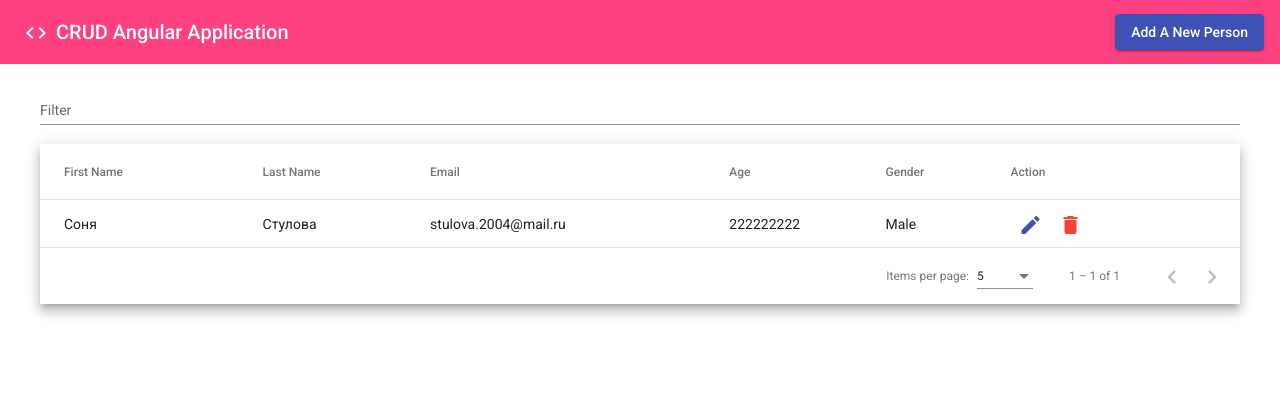
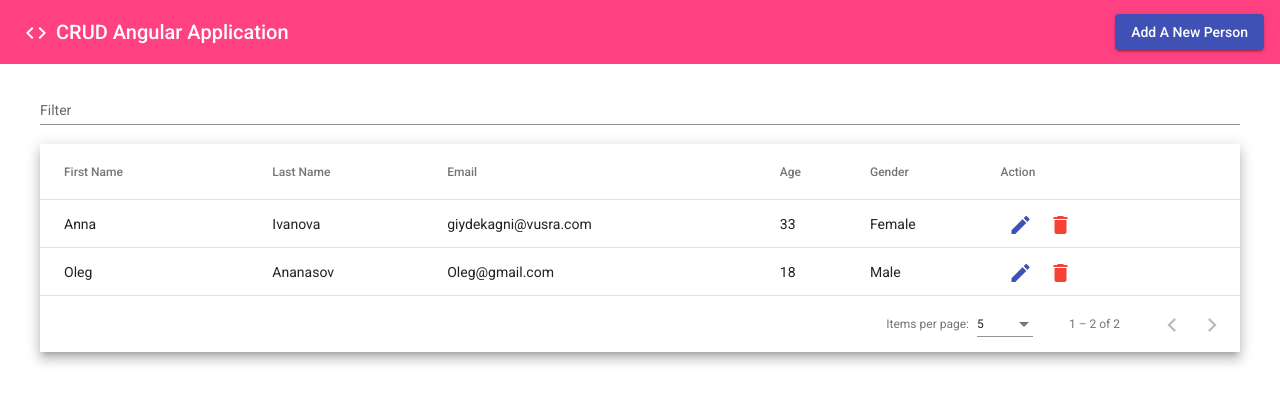
Before and after one commit to StulovaSofia/Angular, an Angular app: page / in a window 1280 px wide. Shown: the top 404 px of the page. Built offline with nearby package versions, Linux system fonts and the light colour scheme; data requests are answered from the project's data file.

Commit message:
final commit

```diff
--- a/db.json
+++ b/db.json
@@ -1,12 +1,20 @@
 {
   "personList": [
     {
-      "firstName": "Соня",
-      "lastName": "Стулова",
-      "email": "stulova.2004@mail.ru",
-      "age": 222222222,
+      "firstName": "Anna",
+      "lastName": "Ivanova",
+      "email": "giydekagni@vusra.com",
+      "age": 33,
+      "gender": "Female",
+      "id": 33
+    },
+    {
+      "firstName": "Oleg",
+      "lastName": "Ananasov",
+      "email": "Oleg@gmail.com",
+      "age": 18,
       "gender": "Male",
-      "id": 30
+      "id": 34
     }
   ],
   "comments": [
--- a/src/app/app.component.scss
+++ b/src/app/app.component.scss
@@ -1,6 +1,7 @@
 .example-spacer {
   flex: 1 1 auto;
 }
+
 table {
   width: 100%;
 }
@@ -9,7 +10,9 @@ table {
   font-size: 14px;
   width: 100%;
 }
-.container{
+
+.container {
   max-width: 1200px;
   margin: 0 auto;
+  padding: 0 15px;
 }
--- a/src/app/dialog/dialog.component.ts
+++ b/src/app/dialog/dialog.component.ts
@@ -1,5 +1,5 @@
 import {Component, Inject, OnInit} from '@angular/core';
-import {FormControl, FormBuilder, FormGroup, Validators} from '@angular/forms';
+import {FormBuilder, FormGroup, Validators} from '@angular/forms';
 import {ApiService} from '../services/api.service';
 import {MatDialogRef, MAT_DIALOG_DATA} from '@angular/material/dialog';
 
@@ -10,7 +10,6 @@ import {MatDialogRef, MAT_DIALOG_DATA} from '@angular/material/dialog';
 })
 
 export class DialogComponent implements OnInit {
-
   personForm !: FormGroup;
   actionBtn: string = 'Save'
 
```
